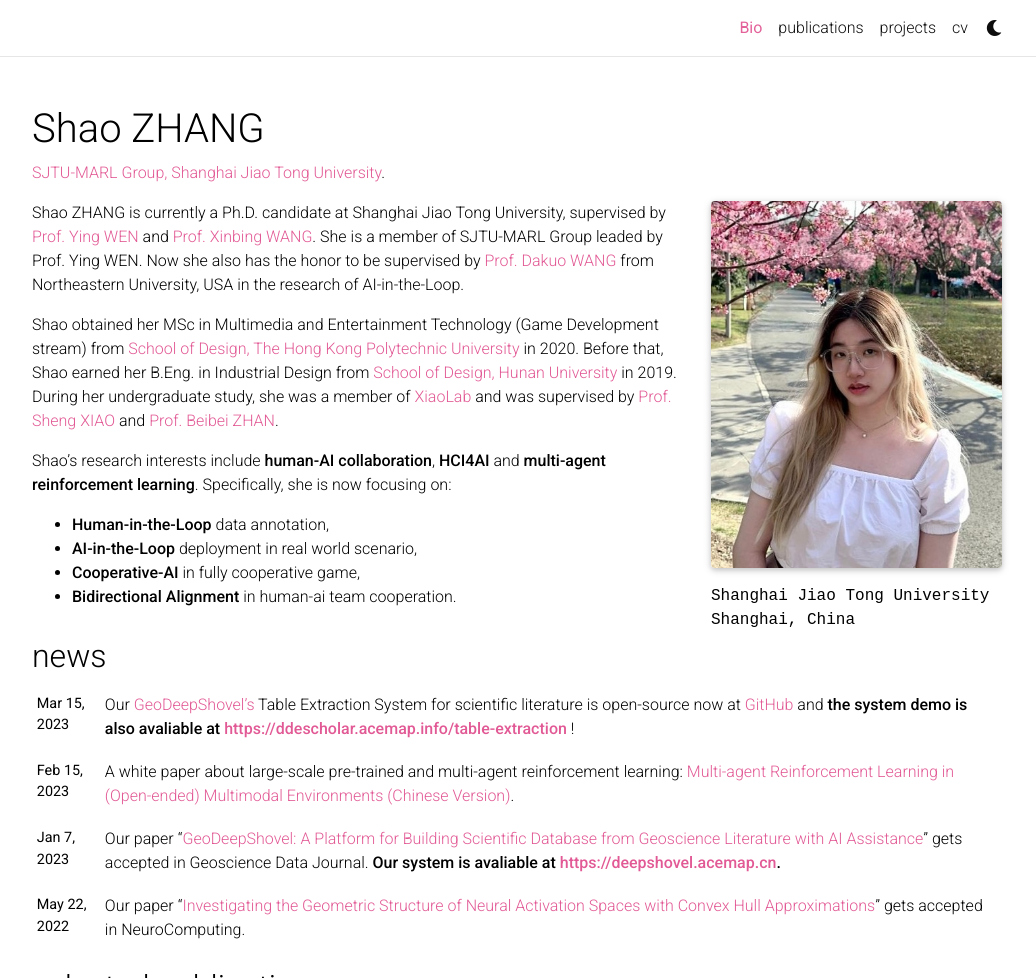
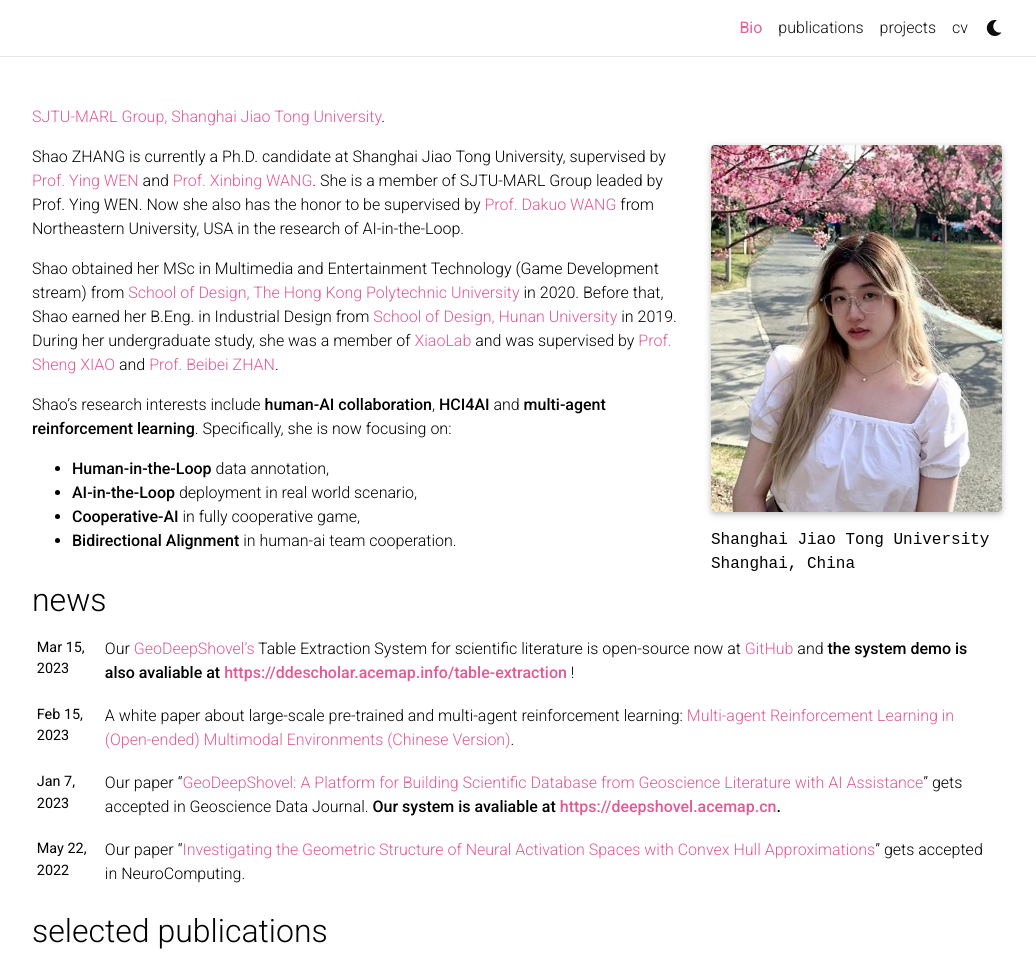
Before and after one commit to ShaoZhang0115/shaozhang_home_page, a Jekyll site: the page built from _pages/about.md, in a window 1280 px wide and 1323 px high, cut to the strip 0-978 px from the top of the window. Shown: the whole strip, without its empty margins (123-1159 px from the left). Built offline with Jekyll 4.4.1, drawn with Linux system fonts in a browser that asks for light colours; full-size pictures stand in for the smaller copies a plugin makes; comment, search, counter and statistics services are not loaded; a style sheet for code colours, icons or effects is not loaded.

Commit message:
Update _config.yml

```diff
--- a/_config.yml
+++ b/_config.yml
@@ -2,7 +2,7 @@
 # Site settings
 # -----------------------------------------------------------------------------
 
-title: Shao ZHANG # the website title (if blank, full name will be used instead)
+title:  # the website title (if blank, full name will be used instead)
 first_name: Shao
 middle_name:
 last_name: ZHANG
```
